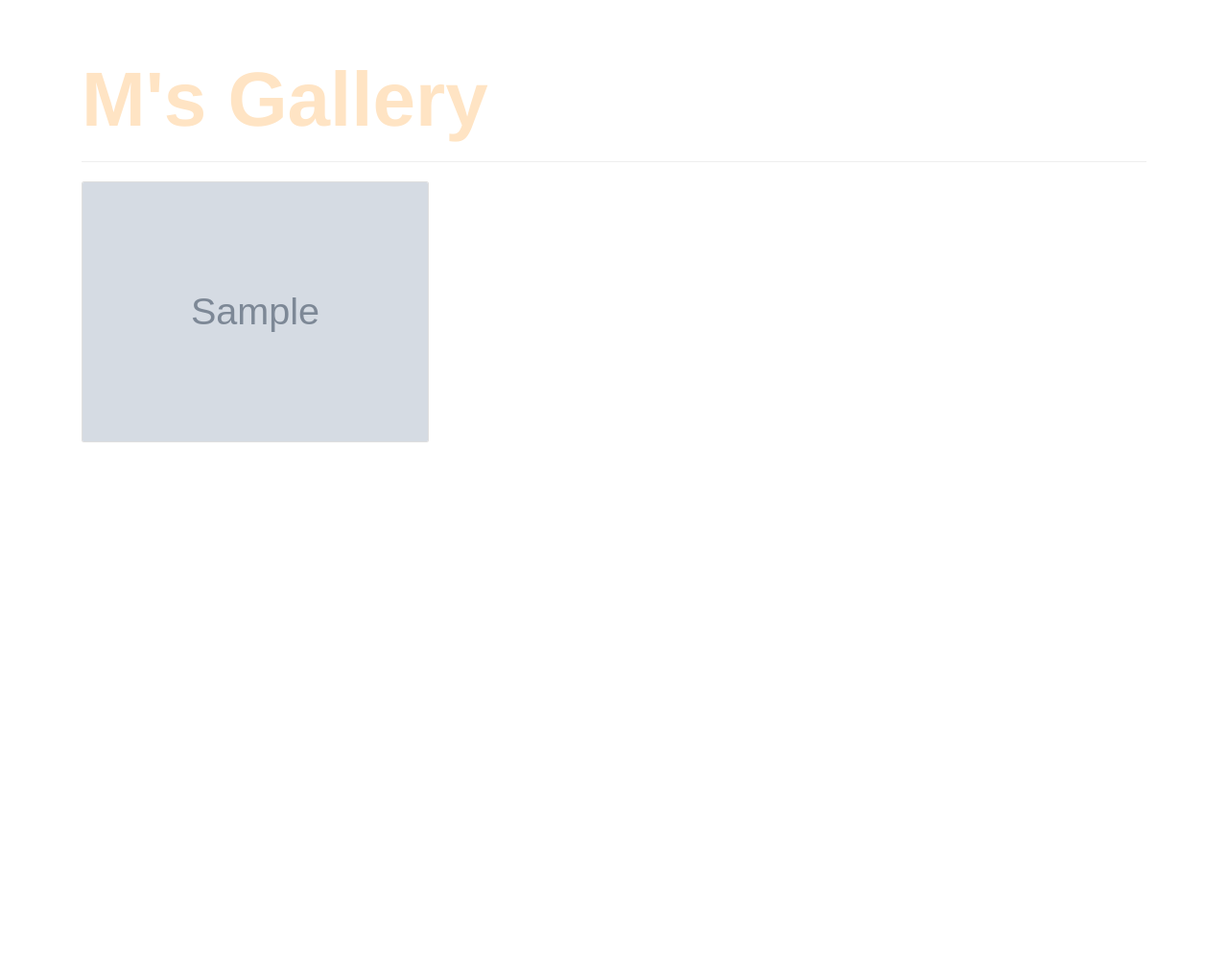
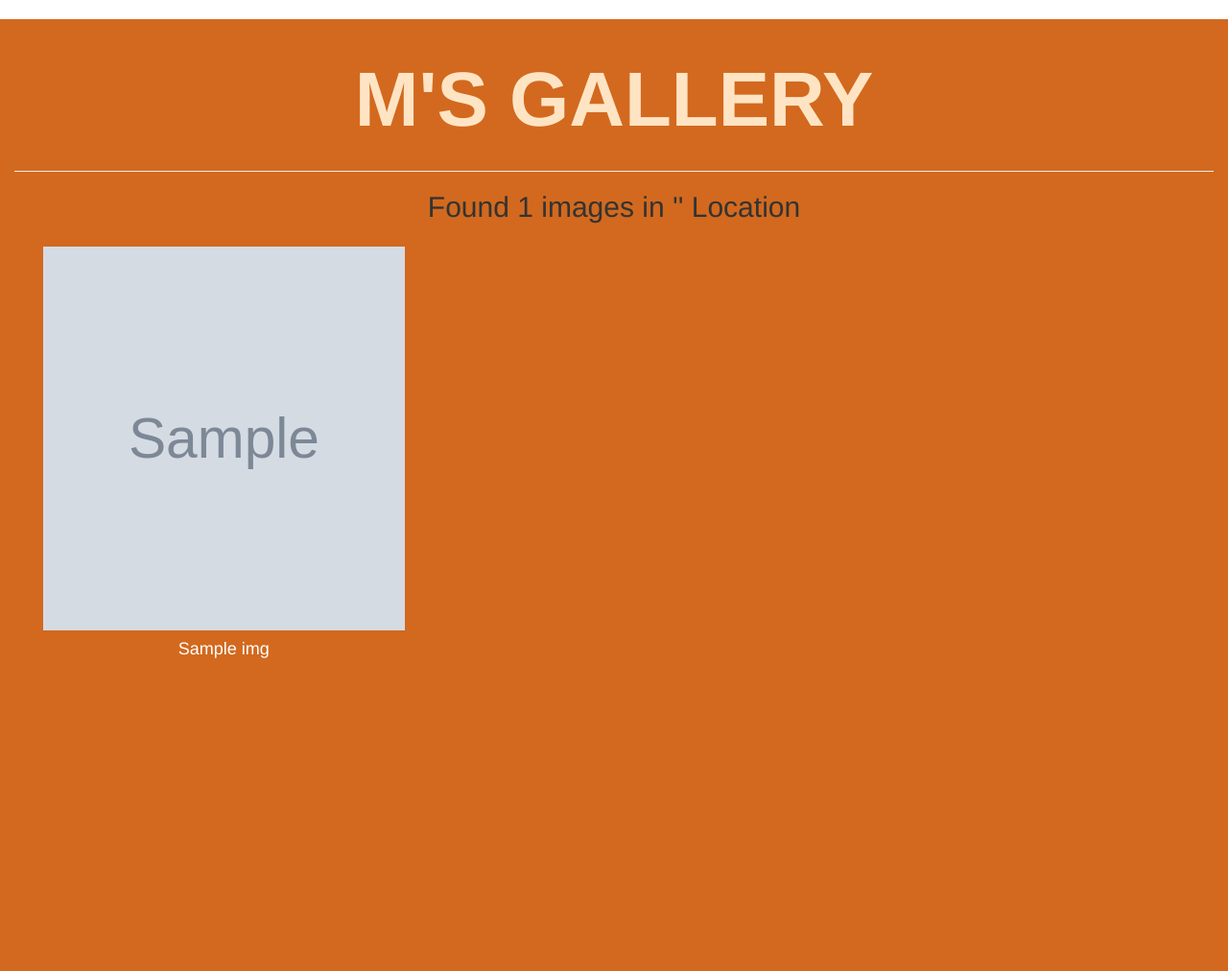
Before and after one commit to maureen-muriithi/M-s-Photohub, a Django app: template photos/templates/location.html in a window 1280 px wide. Shown: the part 62-1074 px from the top of the page at 96% size. Before the commit the page ends 523 px from the top, so only its background shows below. Run offline with Django 3.2, Linux system fonts and the light colour scheme; the template is opened without the code that fills it: most values are stand-ins (such as "Sample title", 1, 10 or a date in 2020); grey boxes marked "Sample" are stand-in pictures; some libraries are stand-ins or nearby versions.

Commit message:
Factor logic to enable filter by location

```diff
--- a/photos/templates/location.html
+++ b/photos/templates/location.html
@@ -1,47 +1,78 @@
 {% extends 'base.html' %}
 {% block content %}
-<div class="container">
-    <h1>M's Gallery</h1>
+<div class="container-fluid" style="background-color:chocolate; padding-bottom: 300px;">
+    <div class="container text-center" id="home" style="width: 100%; background-color: chocolate;">
+		<div>
+			<div id="overlay" class=" text-center">
+
+				<div class="intro" >
+					<h1 class="text-center" id="welcome_text"> <strong>M'S GALLERY </strong></h1>
+				</div>
+			</div>
+		</div>
+	</div>
     <hr>
+    {% if location_images %}
+    <h2 class="text-center">Found {{ location_images|length }} images in '{{message}}' Location</h2>
+    {% else %}
+    <h2 class="text-center"> Found 0 images for your search '{{message}}'</h2>
+
+    <a class="d-block mx-auto" href="/images">
+        <button class="btn btn-sm btn-info d-block mx-auto">Check out available photos</button>
+    </a>
+    {% endif %}
+
 
     {% if location_images %}
-    <div class="card-columns">
+    <div class="container-fluid" id="content"  style="background-color: chocolate;">
+        <div class="row p-4">
 
-        {% for image in location_images %}
+        {% for img in location_images %}
 
-        <div class="card" data-toggle="modal" data-target="#{{image.id}}">
-            <img src="{{image.photo.url}}" alt="{{image.name}}" class="card-img">
-        </div>
-        <div class="modal fade " id="{{image.id}}" tabindex="-1" role="dialog"
-             aria-labelledby="exampleModalCenterTitle" aria-hidden="true">
-            <div class="modal-dialog modal-dialog-centered" role="document">
-                <div class="modal-content modalcard">
-                    <div class="modal-header">
-                        <h5 class="modal-title d-block mx-auto" id="exampleModalLongTitle">{{image.name}}</h5>
-                        <button type="button" class="close" data-dismiss="modal" aria-label="Close">
-                            <span aria-hidden="true">&times;</span>
-                        </button>
-                    </div>
-                    <div class="modal-body">
-                        <img src="{{image.photo.url}}" alt="{{image.name}}" class="img-fluid">
-                        <p>{{image.description}}</p>
-                        <span class="btn btn-sm btn-outline-success">{{image.category | title}}</span> <a href="/location/{{image.location}}" class="btn btn-sm btn-outline-info">{{image.location}}</a>
-                    </div>
-                    <div class="modal-footer">
-                        <input class="form-control input-lg" type="text"
-                               value="{{image.image.url}}" id="{{image.id}}.url">
-                        <button class="btn btn-success btn-sm" onclick="copyLink('{{image.id}}.url')">Copy</button>
-                        <button type="button" class="btn btn-outline-danger btn-sm" data-dismiss="modal">Close
-                        </button>
+        <div class = "col-md-4" data-toggle ="modal" data-target="#showPictureModal{{img.id}}">
+            <a href="{{img.id}}" data-toggle="modal" data-target="{{img.id}}">
+                <img src="{{img.photo.url}}" class="img-responsive" alt="{{img.name}}" style="width: 100%;width: 100%; height:400px">
+                <h4 class="text-center text-white">{{img.name}}</h4>
+            </a>
+            <div class="modal fade" id="showPictureModal{{img.id}}" role="dialog" aria-labelledby="exampleModalCenterTitle" aria-hidden="true">>
+                <div class="modal-dialog modal-dialog-centered" role="document">
+                    <div class="modal-content">
+                        <div class="modal-header" style="background-color:chocolate ; color: bisque;" >
+                            <h4 class="modal-title" id="modalPictureTitle">{{img.name}}</h4>
+                            <button type="button" class="btn-close justify-content-end" data-bs-dismiss="modal" aria-label="Close" style="color: black;">&times;</button>
+
+                        </div>
+                        <div class="modal-body" style="background-color:chocolate ; color: bisque;" >
+
+                            <img src="{{img.photo.url}}" class="img-responsive" alt="Image"
+                                style="width:100%;max-width:100%">
+                            <br>
+                            <p class="text-left"><b>Description:</b></p>
+                            <p class="text-justify" style="font-size: medium;">{{img.description}}</p>
+                            <p class="text-left"><b>Location:</b> {{img.location}}</p>
+                            <p class="text-left"><b>Category:</b> {{img.category}}</p>
+                            <p class="text-left"><b>Uploaded by:</b> {{img.photographer}}, <b>updated on</b> {{ img.date_uploaded | date}}</p>
+                        </div>
+
+
+                        <div class="modal-footer" style="background-color:chocolate ; color: bisque;">
+                            <input class="form-control input-lg" type="text"
+                                    value="{{img.photo.url}}" id="{{img.id}}.url">
+                            <button class="btn btn-success btn-sm" onclick="copyLink('{{img.id}}.url')">Copy</button>
+                        </div>
+                        <div class="modal-footer" style="background-color:chocolate ; color: bisque;">
+                            <button
+                            type="button"
+                            class="btn btn-danger"
+                            data-bs-dismiss="modal"
+                            >Close</button>
+                        </div>
                     </div>
                 </div>
             </div>
         </div>
-
-
-        {% endfor %}
+        {%endfor%}
     </div>
-    {% endif %}
-
+    {%endif%}
 </div>
-{% endblock %}
+{%endblock content%}
--- a/photos/urls.py
+++ b/photos/urls.py
@@ -1,5 +1,4 @@
 from django.urls import path, URLPattern
-from django.urls import re_path as url
 from . import views
 from django.conf import settings
 from django.conf.urls.static import static
@@ -8,7 +7,7 @@
     path('', views.home, name="home"),
     path('search/', views.search_results, name="search"),
     path('images/', views.display_photos, name="display_photos"),
-    url(r'^location/(?P<location_name>\w+)/', views.image_location, name='location'),
+    path('location/<location_name>/',views.image_location,name = 'location'),
 
 
 ]
--- a/photos/views.py
+++ b/photos/views.py
@@ -1,3 +1,4 @@
+from email.mime import message
 from unicodedata import category
 from django.shortcuts import render
 from .models import Image, Location, Category
@@ -21,8 +22,10 @@
 
 def image_location(request, location_name):
     images = Image.filter_by_location(location_name)
+    locations = Location.get_location()
+    message = f"{location_name}"
     print(images)
-    return render(request, 'pictures/location.html', {'location_images': images})
+    return render(request, 'location.html', {'location_images': images, "locations": locations, "message":message})
 
 def search_results(request):
     if 'imagesearch' in request.GET and request.GET["imagesearch"]:
```
Also changed, not shown: photos/templates/display_images.html (+10 -9 lines).
